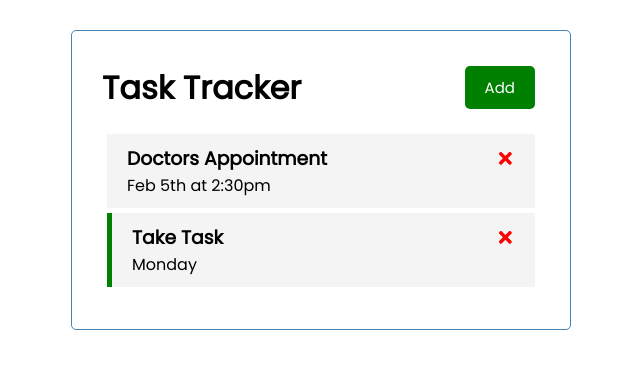
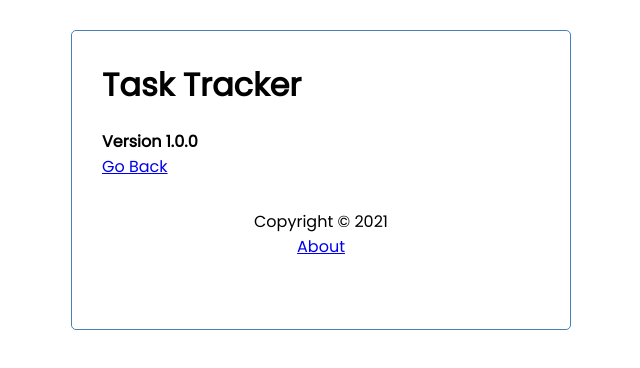
Before and after one commit to Diyor98/react-task-tracker, a React (Create React App) app: page /about in a window 1280 px wide. Shown: the top 368 px of the page, without its empty margins (319-959 px from the left). Built offline with nearby package versions, Linux system fonts and the light colour scheme; data requests are answered from the project's data file.

Commit message:
Routers added

```diff
--- a/package.json
+++ b/package.json
@@ -10,6 +10,7 @@
     "react": "^17.0.1",
     "react-dom": "^17.0.1",
     "react-icons": "^4.1.0",
+    "react-router-dom": "^5.2.0",
     "react-scripts": "4.0.1",
     "web-vitals": "^0.2.4"
   },
--- a/src/App.js
+++ b/src/App.js
@@ -1,7 +1,10 @@
 import { useState, useEffect } from 'react'
+import { BrowserRouter as Router, Route} from 'react-router-dom'
 import Header from './components/Header'
+import Footer from './components/Footer'
 import Tasks from './components/Tasks'
 import AddTask from './components/AddTask'
+import About from './components/About'
 
 function App() {
   const [showAddTask, setShowAddTask] = useState(false)
@@ -78,18 +81,33 @@
     data.reminder } : task))
 }
 
-  const name = 'Brad'
-  const x = false
   return (
+    <Router>
     <div className="container">
       <Header  onAdd={() => setShowAddTask(!showAddTask)}
       showAdd={showAddTask} />
-      {showAddTask && <AddTask onAdd={addTask} />}
-      {tasks.length > 0 ? <Tasks tasks={tasks}
-      onDelete={deleteTask}
-      onToggle={toggleReminder}
-      /> : 'No tasks to show'}
+      <Route
+          path='/'
+          exact
+          render={(props) => (
+            <>
+              {showAddTask && <AddTask onAdd={addTask} />}
+              {tasks.length > 0 ? (
+                <Tasks
+                  tasks={tasks}
+                  onDelete={deleteTask}
+                  onToggle={toggleReminder}
+                />
+              ) : (
+                'No Tasks To Show'
+              )}
+            </>
+          )}
+        />
+      <Route path='/about' component={About} />
+      <Footer />
     </div>
+    </Router>
   );
 }
 
--- /dev/null
+++ b/src/components/About.js
@@ -0,0 +1,12 @@
+import { Link } from 'react-router-dom'
+
+const About = () => {
+    return (
+        <div>
+            <h4>Version 1.0.0</h4>
+            <Link to='/'>Go Back</Link>
+        </div>
+    )
+}
+
+export default About
--- /dev/null
+++ b/src/components/Footer.js
@@ -0,0 +1,12 @@
+import {Link} from 'react-router-dom'
+
+const Footer = () => {
+    return (
+        <footer>
+            <p>Copyright &copy; 2021</p>
+            <Link to='/about'>About</Link>
+        </footer>
+    )
+}
+
+export default Footer
--- a/src/components/Header.js
+++ b/src/components/Header.js
@@ -1,11 +1,17 @@
 import PropTypes from 'prop-types'
+import { useLocation } from 'react-router-dom'
 import Button from './Button'
 
+
 const Header = ({ title, onAdd, showAdd }) => {
+    const location = useLocation()
     return (
         <header className='header'>
             <h1>{title}</h1>
-            <Button color={showAdd ? 'red' : 'green'} text={showAdd? 'Close' : 'Add'} onClick={onAdd}/>
+            {location.pathname === '/' && <Button color={showAdd ? 'red' : 'green'}
+            text={showAdd? 'Close' : 'Add'}
+            onClick={onAdd}
+            />}
         </header>
     )
 }
```
Also changed, not shown: 2 other files (tests, documents, lock files or other folders).
